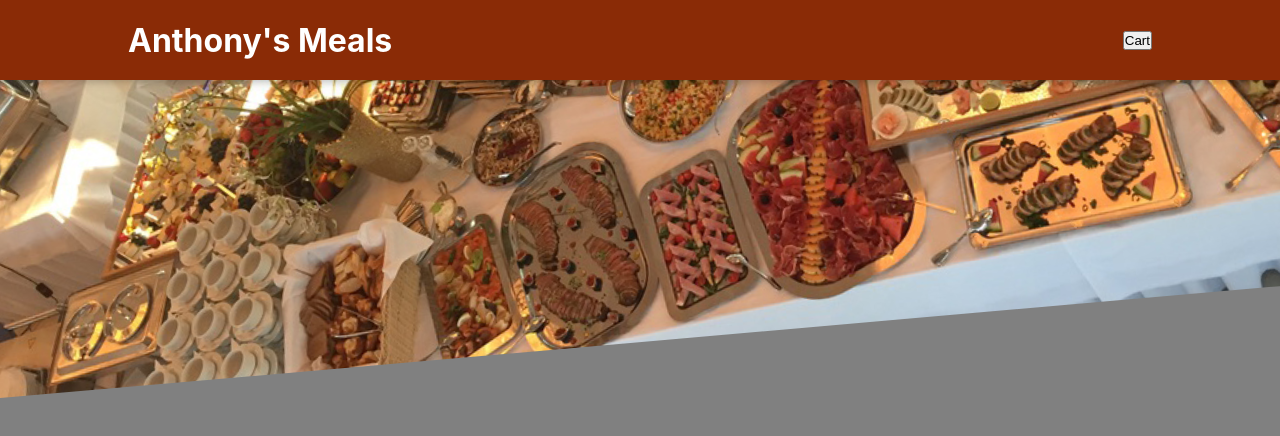
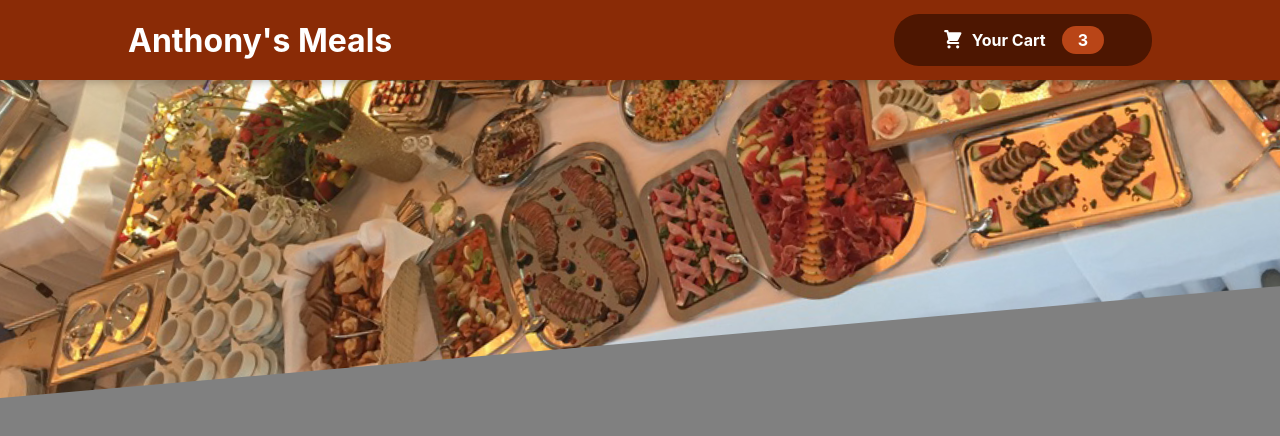
Before and after one commit to AntReyn12/food-order-app, a React (Create React App) app: page / in a window 1280 px wide. Shown: the top 436 px of the page. Built offline with nearby package versions, Linux system fonts and the light colour scheme.

Commit message:
added a header cart button component and styled it

```diff
--- a/public/index.html
+++ b/public/index.html
@@ -5,10 +5,7 @@
     <link rel="icon" href="%PUBLIC_URL%/favicon.ico" />
     <meta name="viewport" content="width=device-width, initial-scale=1" />
     <meta name="theme-color" content="#000000" />
-    <meta
-      name="description"
-      content="Web site created using create-react-app"
-    />
+    <meta name="description" content="Web site created using create-react-app" />
     <link rel="apple-touch-icon" href="%PUBLIC_URL%/logo192.png" />
     <!--
       manifest.json provides metadata used when your web app is installed on a
@@ -24,7 +21,7 @@
       work correctly both with client-side routing and a non-root public URL.
       Learn how to configure a non-root public URL by running `npm run build`.
     -->
-    <title>React App</title>
+    <title>Anthony's Meals</title>
   </head>
   <body>
     <noscript>You need to enable JavaScript to run this app.</noscript>
--- /dev/null
+++ b/src/components/Cart/CartIcon.js
@@ -0,0 +1,9 @@
+const CartIcon = () => {
+  return (
+    <svg xmlns="http://www.w3.org/2000/svg" viewBox="0 0 20 20" fill="currentColor">
+      <path d="M3 1a1 1 0 000 2h1.22l.305 1.222a.997.997 0 00.01.042l1.358 5.43-.893.892C3.74 11.846 4.632 14 6.414 14H15a1 1 0 000-2H6.414l1-1H14a1 1 0 00.894-.553l3-6A1 1 0 0017 3H6.28l-.31-1.243A1 1 0 005 1H3zM16 16.5a1.5 1.5 0 11-3 0 1.5 1.5 0 013 0zM6.5 18a1.5 1.5 0 100-3 1.5 1.5 0 000 3z" />
+    </svg>
+  );
+};
+
+export default CartIcon;
--- a/src/components/Layout/Header.jsx
+++ b/src/components/Layout/Header.jsx
@@ -1,5 +1,6 @@
 import React from "react";
 import headerPic from "../../img/meals.jpg";
+import HeaderCartButton from "./HeaderCartButton";
 import "./Header.css";
 
 const Header = (props) => {
@@ -7,7 +8,7 @@
     <React.Fragment>
       <header className="header">
         <h1>Anthony's Meals</h1>
-        <button>Cart</button>
+        <HeaderCartButton />
       </header>
       <div className="main-image">
         <img src={headerPic} alt="Table full of food!" />
--- /dev/null
+++ b/src/components/Layout/HeaderCartButton.css
@@ -0,0 +1,59 @@
+.button {
+  cursor: pointer;
+  font: inherit;
+  border: none;
+  background-color: #4d1601;
+  color: white;
+  padding: 0.75rem 3rem;
+  display: flex;
+  justify-content: space-around;
+  align-items: center;
+  border-radius: 25px;
+  font-weight: bold;
+}
+
+.button:hover,
+.button:active {
+  background-color: #2c0d00;
+}
+
+.icon {
+  width: 1.35rem;
+  height: 1.35rem;
+  margin-right: 0.5rem;
+}
+
+.badge {
+  background-color: #b94517;
+  padding: 0.25rem 1rem;
+  border-radius: 25px;
+  margin-left: 1rem;
+  font-weight: bold;
+}
+
+.button:hover .badge,
+.button:active .badge {
+  background-color: #92320c;
+}
+
+.bump {
+  animation: bump 300ms ease-out;
+}
+
+@keyframes bump {
+  0% {
+    transform: scale(1);
+  }
+  10% {
+    transform: scale(0.9);
+  }
+  30% {
+    transform: scale(1.1);
+  }
+  50% {
+    transform: scale(1.15);
+  }
+  100% {
+    transform: scale(1);
+  }
+}
--- /dev/null
+++ b/src/components/Layout/HeaderCartButton.jsx
@@ -0,0 +1,17 @@
+import React from "react";
+import CartIcon from "../Cart/CartIcon";
+import "./HeaderCartButton.css";
+
+const HeaderCartButton = (props) => {
+  return (
+    <button className="button">
+      <span className="icon">
+        <CartIcon />
+      </span>
+      <span>Your Cart</span>
+      <span className="badge">3</span>
+    </button>
+  );
+};
+
+export default HeaderCartButton;
```
